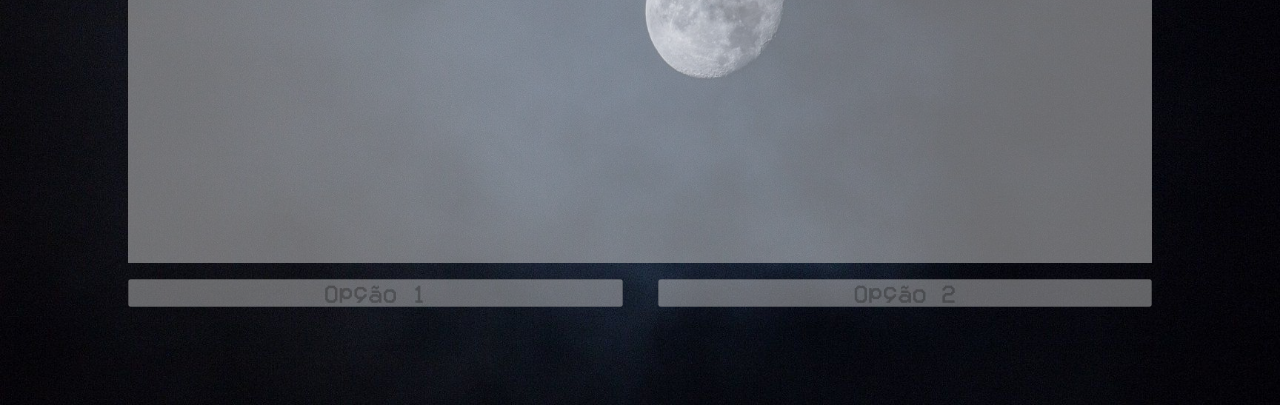
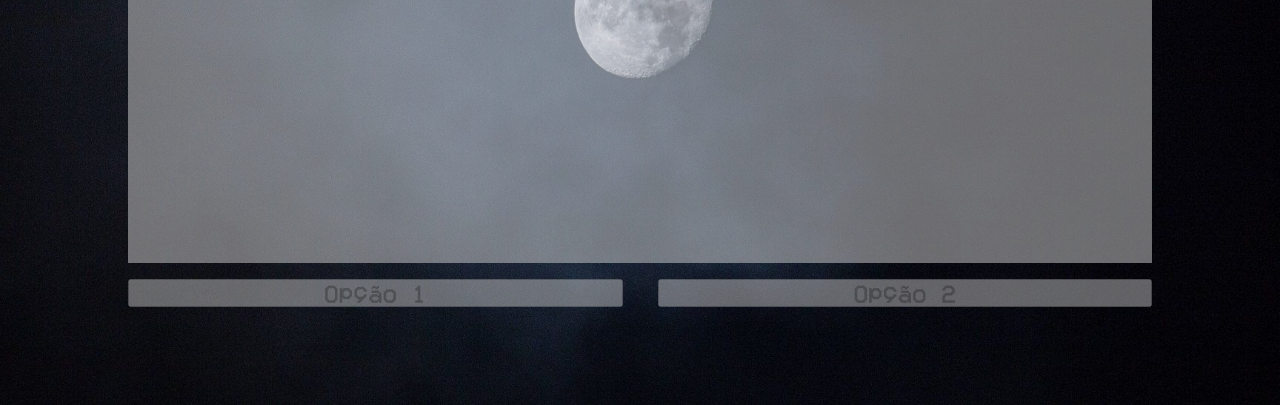
Before and after one commit to G14nLuca/quarry-text-prologue, a website with bundled scripts: page gamepage/game.html in a window 1280 px wide. Shown: the part 395-800 px from the top of the page. Built offline with nearby package versions, Linux system fonts and the light colour scheme.

Commit message:
Adjustments to background in game and index pages

```diff
--- a/gamepage/style.css
+++ b/gamepage/style.css
@@ -22,6 +22,7 @@ body {
     height: 100vh;
     background-image: url('/resources/imgs/Moon.jpg');
     background-size: cover;
+    background-position: center;
 }
 
 .content-wrapper {
--- a/homepage/style.css
+++ b/homepage/style.css
@@ -0,0 +1,23 @@
+* {
+    margin: 0;
+    padding: 0;
+    font-family: 'VCR OSD Mono';
+}
+
+body {
+    display: flex;
+    justify-content: center;
+    align-items: center;
+    width: 100vw;
+    height: 100vh;
+    background-image: url('/resources/imgs/background-img.jpg');
+    background-size: cover;
+    background-position: top left;
+    animation: mymove 60s infinite;
+}
+
+@keyframes mymove {
+    70% {
+        background-position: right;
+    }
+}
```
Also changed, not shown: homepage/index.html (+1 -0 lines).
